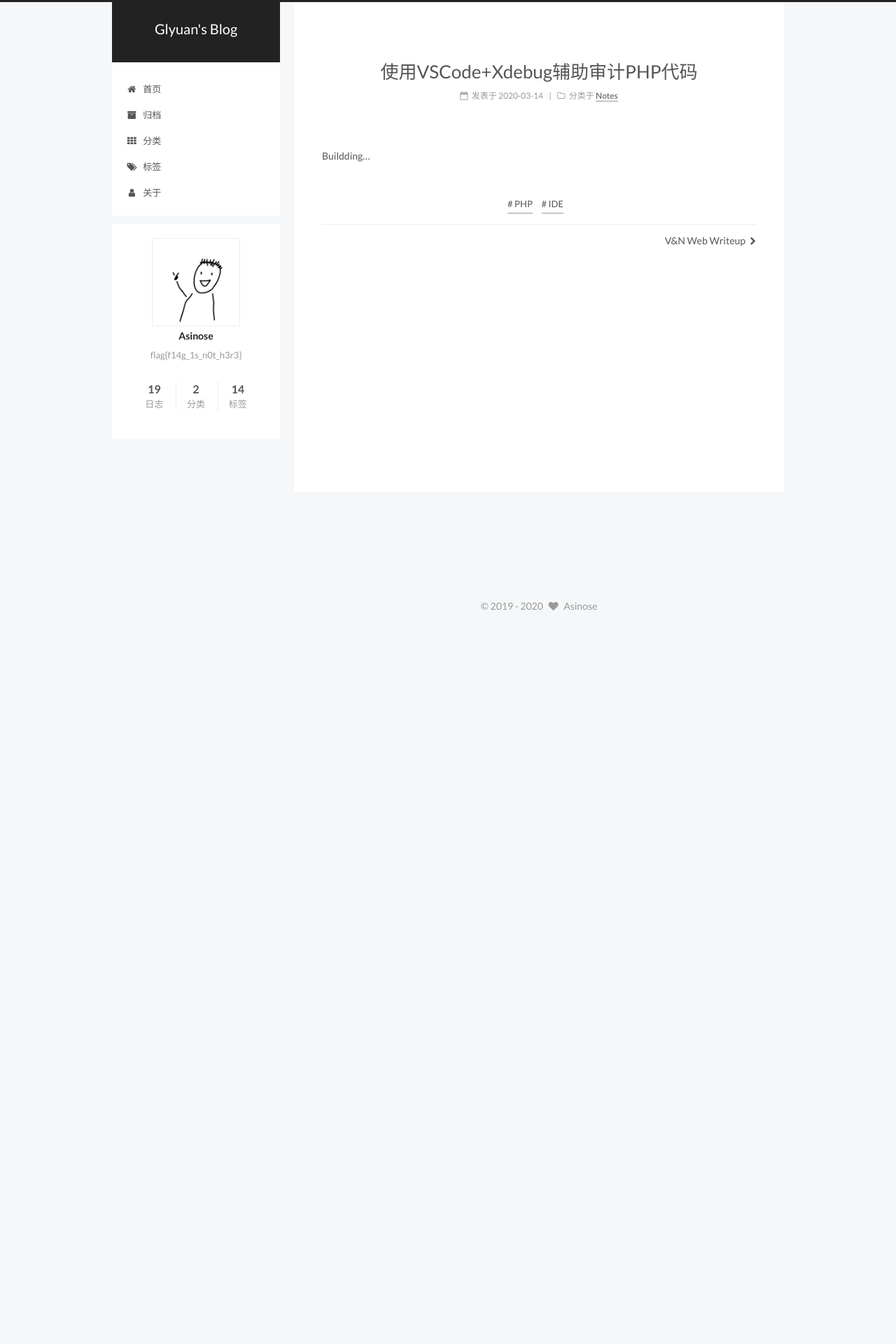
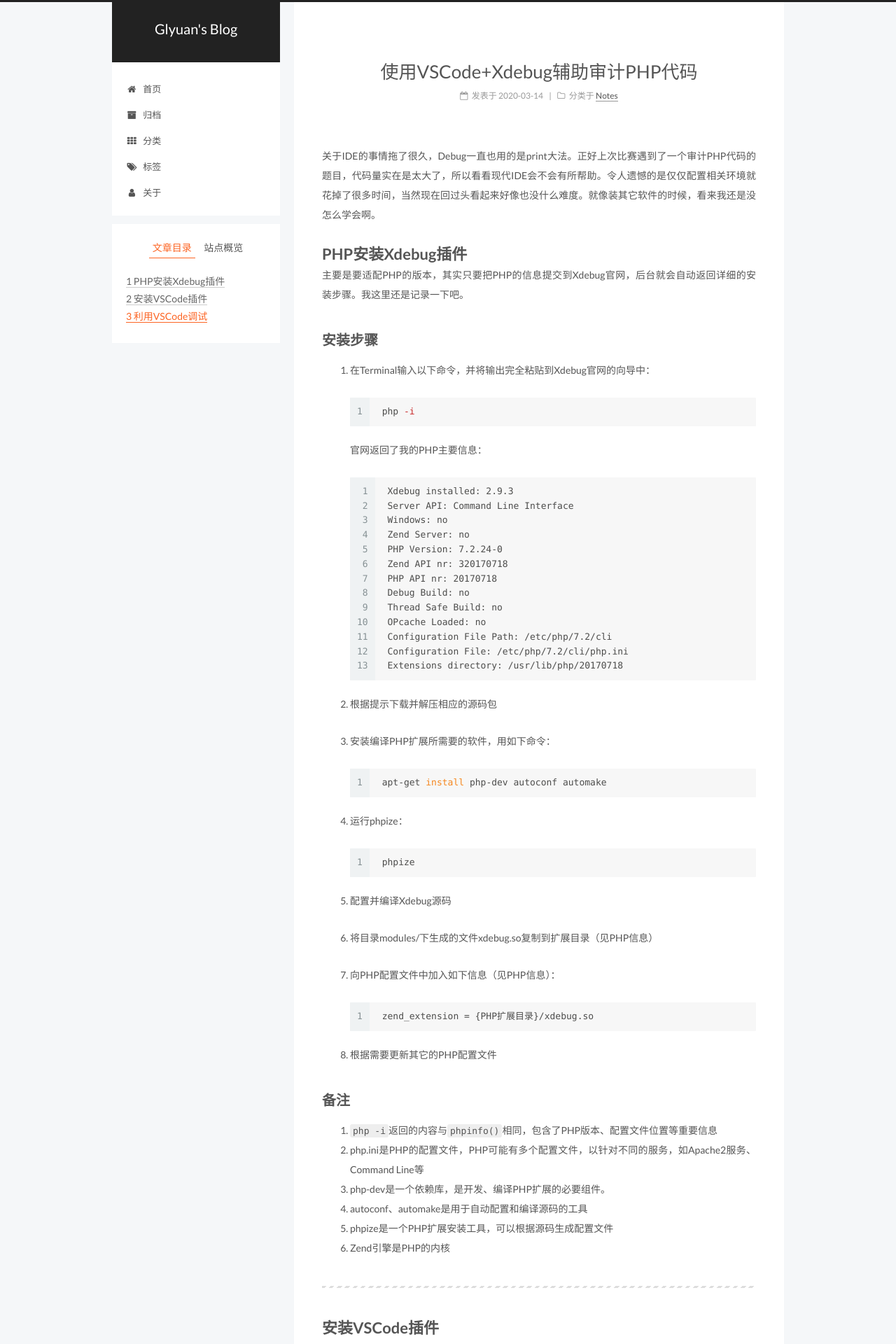
Before and after one commit to glyuan419/glyuan419.github.io, a Jekyll site: the page built from _posts/Notes/Code Audit/2020-03-14-PHP-VSCode-Xdebug.md, in a window 1280 px wide. Shown: the top 1920 px of the page at 70% size. Built offline with Jekyll 4.4.1, drawn with Linux system fonts in a browser that asks for light colours; before the commit the page ends 900 px from its top, so only the background shows below that; some of the changed text lies outside the part shown.

Commit message:
upload posts

````diff
--- a/_posts/Notes/Code Audit/2020-03-14-PHP-VSCode-Xdebug.md
+++ b/_posts/Notes/Code Audit/2020-03-14-PHP-VSCode-Xdebug.md
@@ -7,7 +7,116 @@ tags:
  - PHP
  - IDE
 description:
-excerpt_separator: ""
+excerpt_separator: <!-- more -->
+
 ---
 
-Buildding...
+关于IDE的事情拖了很久，Debug一直也用的是print大法。正好上次比赛遇到了一个审计PHP代码的题目，代码量实在是太大了，所以看看现代IDE会不会有所帮助。令人遗憾的是仅仅配置相关环境就花掉了很多时间，当然现在回过头看起来好像也没什么难度。就像装其它软件的时候，看来我还是没怎么学会啊。
+
+<!-- more -->
+
+# PHP安装Xdebug插件
+
+主要是要适配PHP的版本，其实只要把PHP的信息提交到Xdebug官网，后台就会自动返回详细的安装步骤。我这里还是记录一下吧。
+
+## 安装步骤
+
+1. 在Terminal输入以下命令，并将输出完全粘贴到Xdebug官网的向导中：
+
+    ``` bash
+    php -i
+    ```
+
+    官网返回了我的PHP主要信息：
+
+    ```
+    Xdebug installed: 2.9.3
+    Server API: Command Line Interface
+    Windows: no
+    Zend Server: no
+    PHP Version: 7.2.24-0
+    Zend API nr: 320170718
+    PHP API nr: 20170718
+    Debug Build: no
+    Thread Safe Build: no
+    OPcache Loaded: no
+    Configuration File Path: /etc/php/7.2/cli
+    Configuration File: /etc/php/7.2/cli/php.ini
+    Extensions directory: /usr/lib/php/20170718
+    ```
+
+2. 根据提示下载并解压相应的源码包
+
+3. 安装编译PHP扩展所需要的软件，用如下命令：
+
+    ``` bash
+    apt-get install php-dev autoconf automake
+    ```
+
+4. 运行phpize：
+
+    ``` bash
+    phpize
+    ```
+
+5. 配置并编译Xdebug源码
+
+6. 将目录modules/下生成的文件xdebug.so复制到扩展目录（见PHP信息）
+
+7. 向PHP配置文件中加入如下信息（见PHP信息）：
+
+    ```
+    zend_extension = {PHP扩展目录}/xdebug.so
+    ```
+
+8. 根据需要更新其它的PHP配置文件
+
+## 备注
+
+1. `php -i`返回的内容与`phpinfo()`相同，包含了PHP版本、配置文件位置等重要信息
+2. php.ini是PHP的配置文件，PHP可能有多个配置文件，以针对不同的服务，如Apache2服务、Command Line等
+3. php-dev是一个依赖库，是开发、编译PHP扩展的必要组件。
+4. autoconf、automake是用于自动配置和编译源码的工具
+5. phpize是一个PHP扩展安装工具，可以根据源码生成配置文件
+6. Zend引擎是PHP的内核
+
+----
+
+# 安装VSCode插件
+
+## PHP Debug
+
+这个扩展是一个在VSCode和Xdebug之间的适配器。
+
+## PHP IntelliSense
+
+PHP智能感知，提供了语法提示、定义跳转等功能。
+
+----
+
+# 利用VSCode调试
+
+1. 在VSCode中打开目标文件和其所在的目录
+
+2. 第一次使用需要配置launch.json文件，插入如下内容：
+
+    ``` json
+    "configurations": [
+        {
+            "name": "Listen for XDebug",
+            "type": "php",
+            "request": "launch",
+            "port": 9000
+        },
+        {
+            "name": "Launch currently open script",
+            "type": "php",
+            "request": "launch",
+            "program": "${file}",
+            "cwd": "${fileDirname}",
+            "port": 9000
+        }
+    ]
+    ```
+
+3. 以上内容配置了两个功能，"Listen for XDebug"和"Launch currently open script"。前者启动后将监视PHP的CLI或其它服务，PHP服务运行后程序将在断点处停止。后者则直接在VSCode中运行PHP程序。
````
